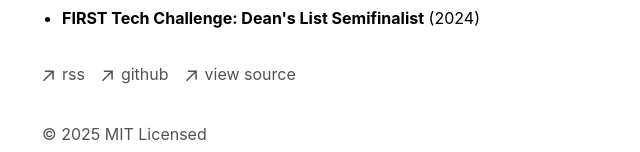
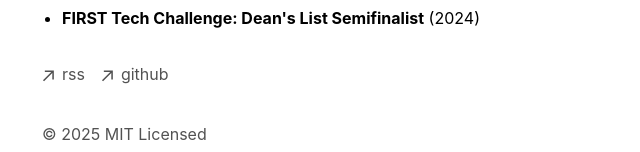
Before and after one commit to zachwaffle4/zachwaffle4.github.io, a Next.js app: page /resume in a window 1280 px wide. Shown: the part 1626-1778 px from the top of the page, without its empty margins (310-950 px from the left). Built offline with nearby package versions, Linux system fonts and the light colour scheme.

Commit message:
update footer links to personal GitHub profile

```diff
--- a/app/components/footer.tsx
+++ b/app/components/footer.tsx
@@ -35,21 +35,10 @@
             className="flex items-center transition-all hover:text-neutral-800 dark:hover:text-neutral-100"
             rel="noopener noreferrer"
             target="_blank"
-            href="https://github.com/vercel/next.js"
+            href="https://github.com/zachwaffle4"
           >
             <ArrowIcon />
             <p className="ml-2 h-7">github</p>
-          </a>
-        </li>
-        <li>
-          <a
-            className="flex items-center transition-all hover:text-neutral-800 dark:hover:text-neutral-100"
-            rel="noopener noreferrer"
-            target="_blank"
-            href="https://vercel.com/templates/next.js/portfolio-starter-kit"
-          >
-            <ArrowIcon />
-            <p className="ml-2 h-7">view source</p>
           </a>
         </li>
       </ul>
```
